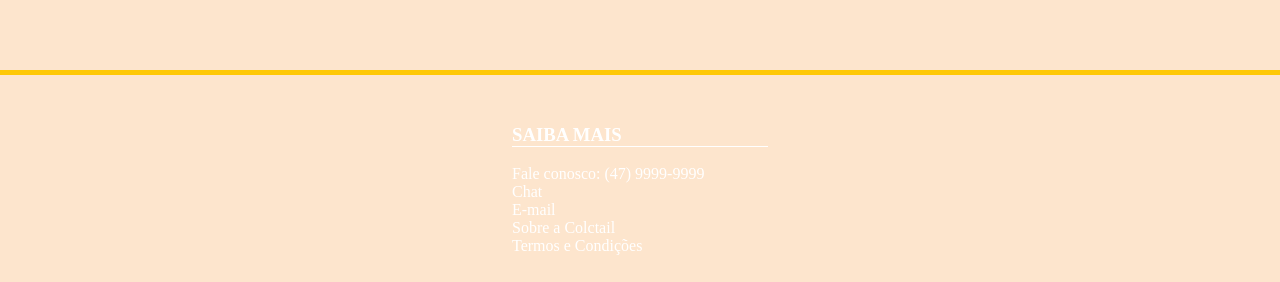
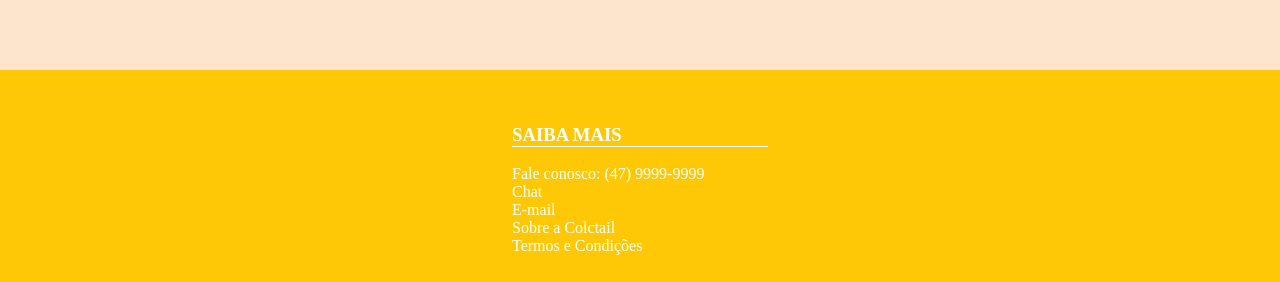
Before and after one commit to Gabriellaalb/colctail.shopbar, a plain HTML site: page index.html in a window 1280 px wide. Shown: the part 2775-3057 px from the top of the page. Drawn offline with Linux system fonts and the light colour scheme.

Commit message:
:pencil: color change

```diff
--- a/css/main.css
+++ b/css/main.css
@@ -70,7 +70,7 @@ body {
   box-sizing: border-box;
   border-color: #fec807;
   border-style: solid;
-  background-color: #fde5cd;
+  background-color: #fec807;
 }
 .card-rodape {
   width: 20%;
```
